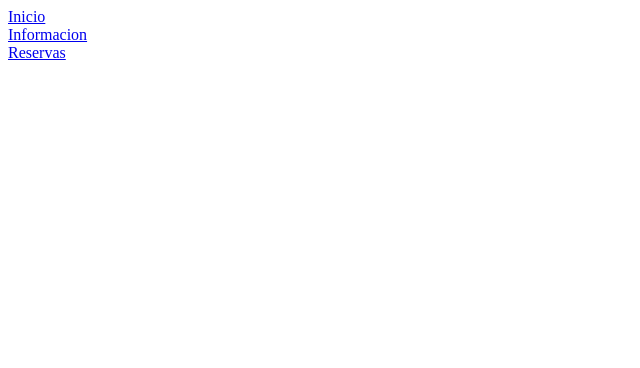
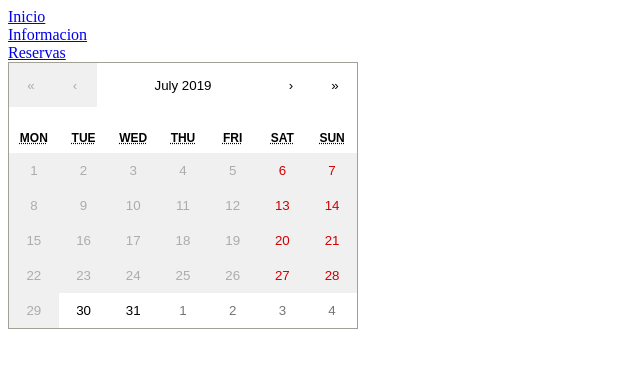
Before and after one commit to team3fat/frontend, a React (Create React App) app: page /reservas in a window 1280 px wide. Shown: the top 368 px of the page, without its empty margins (0-640 px from the left). Built offline with nearby package versions, Linux system fonts and the light colour scheme.

Commit message:
Added calendar

```diff
--- a/package.json
+++ b/package.json
@@ -4,6 +4,7 @@
   "private": true,
   "dependencies": {
     "react": "^16.8.6",
+    "react-calendar": "^2.19.0",
     "react-dom": "^16.8.6",
     "react-redux": "^7.1.0",
     "react-router-dom": "^5.0.1",
--- a/src/_components/nav-bar/nav-bar.js
+++ b/src/_components/nav-bar/nav-bar.js
@@ -19,7 +19,7 @@ class NavBar extends React.Component {
         );
     }
 
-    getNavLinkProps(specificProp){
+    getNavLinkProps(specificProp) {
         var props = {
             inicio: {
                 exact: true,
--- a/src/_scenes/Reservas/Reservas.js
+++ b/src/_scenes/Reservas/Reservas.js
@@ -1,10 +1,13 @@
-import React, { Component } from 'react'
+import React, { Component } from 'react';
+import Calendar from 'react-calendar';
 
 export default class Reservas extends Component {
     render() {
         return (
             <div>
-
+                <Calendar
+                    minDate={new Date()}
+                />
             </div>
         )
     }
```
